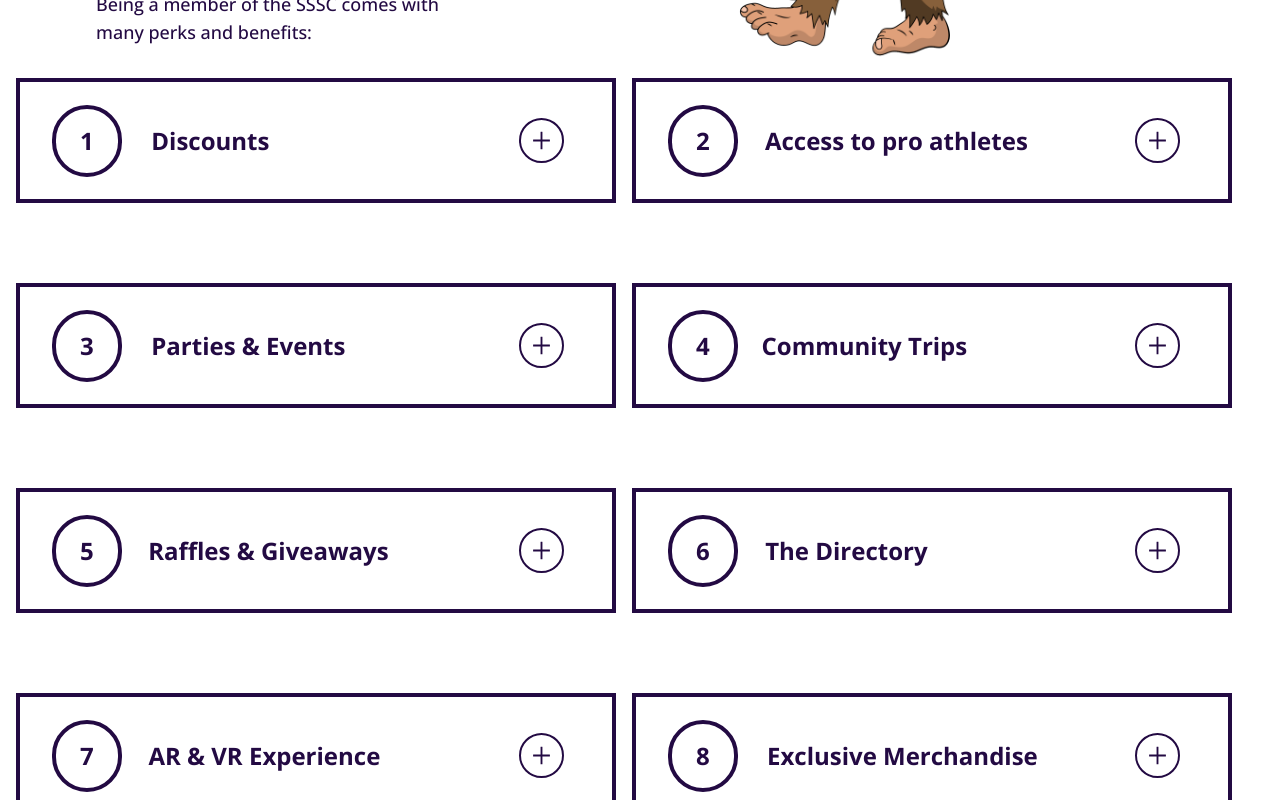
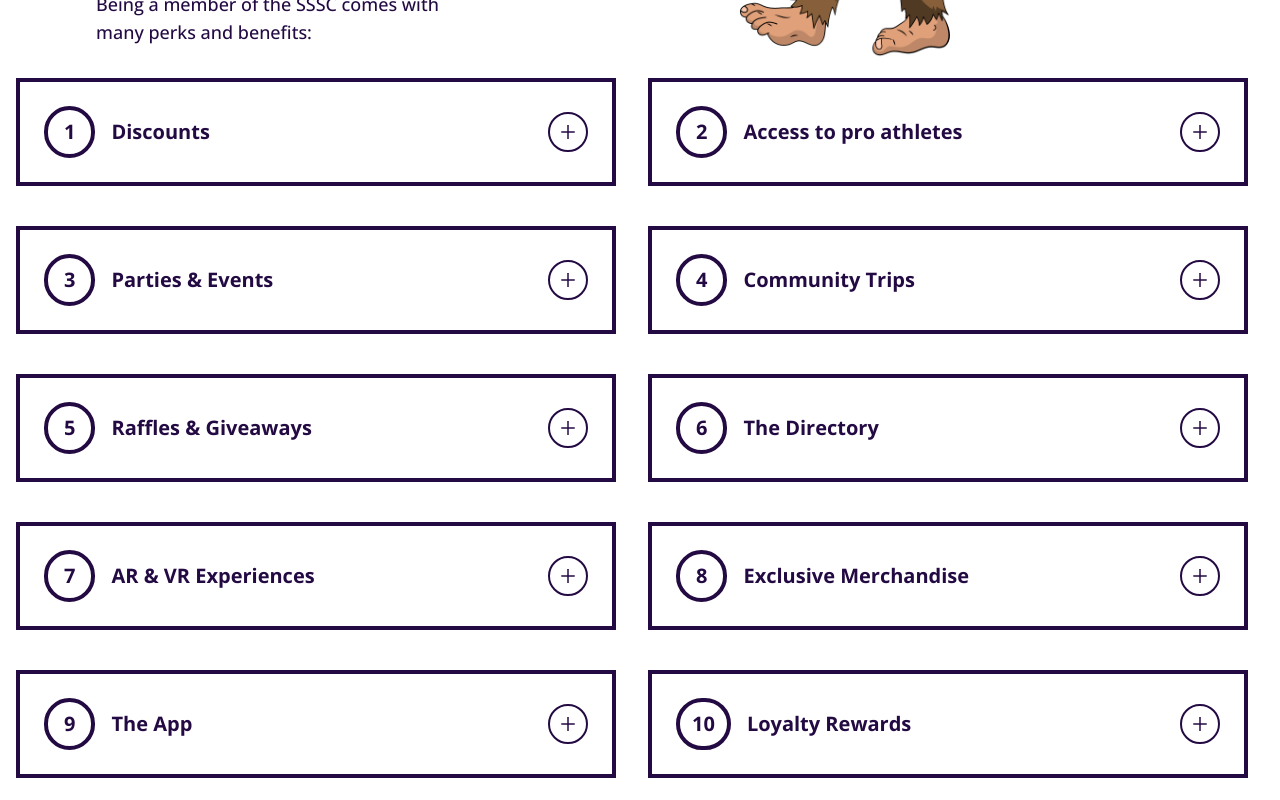
Before and after one commit to 0xIanB/shredding-sassy, a Next.js app: page /sssc in a window 1280 px wide. Shown: the part 620-1420 px from the top of the page. Built offline with nearby package versions, Linux system fonts and the light colour scheme; a web font is replaced by a local one.

Commit message:
sssc scripting

```diff
--- a/package.json
+++ b/package.json
@@ -9,7 +9,11 @@
     "lint": "next lint"
   },
   "dependencies": {
+    "@chakra-ui/react": "^2.3.6",
+    "@emotion/react": "^11.10.4",
+    "@emotion/styled": "^11.10.4",
     "embla-carousel-react": "^7.0.3",
+    "framer-motion": "^7.6.1",
     "next": "12.3.1",
     "react": "18.2.0",
     "react-dom": "18.2.0",
--- a/pages/sssc.js
+++ b/pages/sssc.js
@@ -5,7 +5,15 @@ import ssscsassy from '../assets/ssscsassy.png'
 import brownstroke from '../assets/ssscheader.png'
 import Footer from '../components/Footer'
 import Navbar from '../components/Navbar'
-import { AiOutlinePlus } from 'react-icons/ai'
+import { AiOutlineMinus, AiOutlinePlus } from 'react-icons/ai'
+import {
+  Accordion,
+  AccordionItem,
+  AccordionButton,
+  AccordionPanel,
+  AccordionIcon,
+  Box,
+} from '@chakra-ui/react'
 
 const sssc = () => {
   return (
@@ -52,161 +60,348 @@ const sssc = () => {
       </div>
 
       {/* Main Container */}
-      <div className='flex flex-col items-center lg:items-start justify-center md:flex-row flex-wrap lg:justify-evenly lg:mr-8 '>
-        {/* Inner Container */}
-        <div className='flex flex-row text-pri border-4 border-pri w-[330px] sm:w-[600px] h-[100px] sm:h-[125px] items-center justify-between p-4 mb-10 lg:mb-20'>
-          {/* Number */}
-          <div className='flex ml-2 sm:ml-4 border-4 sm:border-4 border-pri px-4 sm:px-6 py-2 sm:py-4 rounded-full'>
-            <p className='text-lg sm:text-2xl font-bold'>1</p>
+      <Accordion allowMultiple className='flex flex-row flex-wrap justify-evenly mx-4 lg:mx-0 lg:-ml-4'>
+        <AccordionItem className='w-[600px] mb-10'>
+          {({ isExpanded }) => (
+            <>
+              <h2 className='text-pri font-bold text-xl'>
+                <AccordionButton _expanded={{ bg: '#230A43', color: 'white' }} className='flex flex-row border-4 border-pri p-6'>
+                {isExpanded ? (
+                    <div className='px-4 py-2 border-4 bg-white border-white text-pri rounded-full'>
+                      1
                     </div>
-          {/* Title */}
-          <div className='flex mr-20 ml-4 sm:-ml-0 items-start sm:mr-[220px]'>
-            <p className='text-lg sm:text-2xl font-bold'>Discounts</p>
+                  ) : (
+                    <div className='px-4 py-2 border-4 border-pri rounded-full'>
+                      1
                     </div>
-          {/* Toggle */}
-          <div className='flex font-bold sm:mr-8 border-2 border-pri p-2 rounded-full cursor-pointer hover:bg-pri hover:text-white'>
-            <AiOutlinePlus size={25}/>
+                  )}
+                  <Box className='ml-4' flex='1' textAlign='left'>
+                    Discounts
+                  </Box>
+                  {isExpanded ? (
+                    <div className='p-2 border-2 bg-white border-white text-pri rounded-full'>
+                      <AiOutlineMinus fontSize='20px' />
                     </div>
+                  ) : (
+                    <div className='p-2 border-2 border-pri rounded-full'>
+                      <AiOutlinePlus fontSize='20px' />
                     </div>
-        {/* Inner Container */}
-        <div className='flex flex-row text-pri border-4 border-pri w-[330px] sm:w-[600px] h-[100px] sm:h-[125px] items-center justify-between p-4 mb-10 lg:mb-20'>
-          {/* Number */}
-          <div className='flex ml-2 sm:ml-4 border-4 sm:border-4 border-pri px-4 sm:px-6 py-2 sm:py-4 rounded-full'>
-            <p className='text-lg sm:text-2xl font-bold'>2</p>
+                  )}
+                </AccordionButton>
+              </h2>
+              <AccordionPanel pb={4}>
+                <p className='text-pri font-medium mt-8 mb-4'>We are in discussion with many top brands and retailers in the mountain sports space to provide amazing discounts and special offers.</p>
+              </AccordionPanel>
+            </>
+          )}
+        </AccordionItem>
+        <AccordionItem className='w-[600px] mb-10'>
+          {({ isExpanded }) => (
+            <>
+              <h2 className='text-pri font-bold text-xl'>
+                <AccordionButton _expanded={{ bg: '#230A43', color: 'white' }} className='flex flex-row border-4 border-pri p-6'>
+                {isExpanded ? (
+                    <div className='px-4 py-2 border-4 bg-white border-white text-pri rounded-full'>
+                      2
                     </div>
-          {/* Title */}
-          <div className='flex ml-4 sm:-ml-0 sm:mr-20'>
-            <p className='text-lg sm:text-2xl font-bold'>Access to pro athletes</p>
+                  ) : (
+                    <div className='px-4 py-2 border-4 border-pri rounded-full'>
+                      2
                     </div>
-          {/* Toggle */}
-          <div className='flex font-bold sm:mr-8 border-2 border-pri p-2 rounded-full cursor-pointer hover:bg-pri hover:text-white'>
-            <AiOutlinePlus size={25}/>
+                  )}
+                  <Box className='ml-4' flex='1' textAlign='left'>
+                    Access to pro athletes
+                  </Box>
+                  {isExpanded ? (
+                    <div className='p-2 border-2 bg-white border-white text-pri rounded-full'>
+                      <AiOutlineMinus fontSize='20px' />
                     </div>
+                  ) : (
+                    <div className='p-2 border-2 border-pri rounded-full'>
+                      <AiOutlinePlus fontSize='20px' />
                     </div>
-        {/* Inner Container */}
-        <div className='flex flex-row text-pri border-4 border-pri w-[330px] sm:w-[600px] h-[100px] sm:h-[125px] items-center justify-between p-4 mb-10 lg:mb-20'>
-          {/* Number */}
-          <div className='flex ml-2 sm:ml-4 border-4 sm:border-4 border-pri px-4 sm:px-6 py-2 sm:py-4 rounded-full'>
-            <p className='text-lg sm:text-2xl font-bold'>3</p>
+                  )}
+                </AccordionButton>
+              </h2>
+              <AccordionPanel pb={4}>
+                <p className='text-pri font-medium mt-8 mb-4'>We are in discussion with many top brands and retailers in the mountain sports space to provide amazing discounts and special offers.</p>
+              </AccordionPanel>
+            </>
+          )}
+        </AccordionItem>
+        <AccordionItem className='w-[600px] mb-10'>
+          {({ isExpanded }) => (
+            <>
+              <h2 className='text-pri font-bold text-xl'>
+                <AccordionButton _expanded={{ bg: '#230A43', color: 'white' }} className='flex flex-row border-4 border-pri p-6'>
+                {isExpanded ? (
+                    <div className='px-4 py-2 border-4 bg-white border-white text-pri rounded-full'>
+                      3
                     </div>
-          {/* Title */}
-          <div className='flex sm:-ml-0 sm:mr-36'>
-            <p className='text-lg sm:text-2xl font-bold'>Parties & Events</p>
+                  ) : (
+                    <div className='px-4 py-2 border-4 border-pri rounded-full'>
+                      3
                     </div>
-          {/* Toggle */}
-          <div className='flex font-bold sm:mr-8 border-2 border-pri p-2 rounded-full cursor-pointer hover:bg-pri hover:text-white'>
-            <AiOutlinePlus size={25}/>
+                  )}
+                  <Box className='ml-4' flex='1' textAlign='left'>
+                    Parties & Events
+                  </Box>
+                  {isExpanded ? (
+                    <div className='p-2 border-2 bg-white border-white text-pri rounded-full'>
+                      <AiOutlineMinus fontSize='20px' />
                     </div>
+                  ) : (
+                    <div className='p-2 border-2 border-pri rounded-full'>
+                      <AiOutlinePlus fontSize='20px' />
                     </div>
-        {/* Inner Container */}
-        <div className='flex flex-row text-pri border-4 border-pri w-[330px] sm:w-[600px] h-[100px] sm:h-[125px] items-center justify-between p-4 mb-10 lg:mb-20'>
-          {/* Number */}
-          <div className='flex ml-2 sm:ml-4 border-4 sm:border-4 border-pri px-4 sm:px-6 py-2 sm:py-4 rounded-full'>
-            <p className='text-lg sm:text-2xl font-bold'>4</p>
+                  )}
+                </AccordionButton>
+              </h2>
+              <AccordionPanel pb={4}>
+                <p className='text-pri font-medium mt-8 mb-4'>We are in discussion with many top brands and retailers in the mountain sports space to provide amazing discounts and special offers.</p>
+              </AccordionPanel>
+            </>
+          )}
+        </AccordionItem>
+        <AccordionItem className='w-[600px] mb-10'>
+          {({ isExpanded }) => (
+            <>
+              <h2 className='text-pri font-bold text-xl'>
+                <AccordionButton _expanded={{ bg: '#230A43', color: 'white' }} className='flex flex-row border-4 border-pri p-6'>
+                {isExpanded ? (
+                    <div className='px-4 py-2 border-4 bg-white border-white text-pri rounded-full'>
+                      4
                     </div>
-          {/* Title */}
-          <div className='flex sm:-ml-0 sm:mr-36'>
-            <p className='text-lg sm:text-2xl font-bold'>Community Trips</p>
+                  ) : (
+                    <div className='px-4 py-2 border-4 border-pri rounded-full'>
+                      4
                     </div>
-          {/* Toggle */}
-          <div className='flex font-bold sm:mr-8 border-2 border-pri p-2 rounded-full cursor-pointer hover:bg-pri hover:text-white'>
-            <AiOutlinePlus size={25}/>
+                  )}
+                  <Box className='ml-4' flex='1' textAlign='left'>
+                    Community Trips
+                  </Box>
+                  {isExpanded ? (
+                    <div className='p-2 border-2 bg-white border-white text-pri rounded-full'>
+                      <AiOutlineMinus fontSize='20px' />
                     </div>
+                  ) : (
+                    <div className='p-2 border-2 border-pri rounded-full'>
+                      <AiOutlinePlus fontSize='20px' />
                     </div>
-        {/* Inner Container */}
-        <div className='flex flex-row text-pri border-4 border-pri w-[330px] sm:w-[600px] h-[100px] sm:h-[125px] items-center justify-between p-4 mb-10 lg:mb-20'>
-          {/* Number */}
-          <div className='flex ml-2 sm:ml-4 border-4 sm:border-4 border-pri px-4 sm:px-6 py-2 sm:py-4 rounded-full'>
-            <p className='text-lg sm:text-2xl font-bold'>5</p>
+                  )}
+                </AccordionButton>
+              </h2>
+              <AccordionPanel pb={4}>
+                <p className='text-pri font-medium mt-8 mb-4'>We are in discussion with many top brands and retailers in the mountain sports space to provide amazing discounts and special offers.</p>
+              </AccordionPanel>
+            </>
+          )}
+        </AccordionItem>
+        <AccordionItem className='w-[600px] mb-10'>
+          {({ isExpanded }) => (
+            <>
+              <h2 className='text-pri font-bold text-xl'>
+                <AccordionButton _expanded={{ bg: '#230A43', color: 'white' }} className='flex flex-row border-4 border-pri p-6'>
+                {isExpanded ? (
+                    <div className='px-4 py-2 border-4 bg-white border-white text-pri rounded-full'>
+                      5
                     </div>
-          {/* Title */}
-          <div className='flex ml-4 sm:-ml-2 sm:mr-24'>
-            <p className='text-lg sm:text-2xl font-bold'>Raffles & Giveaways</p>
+                  ) : (
+                    <div className='px-4 py-2 border-4 border-pri rounded-full'>
+                      5
                     </div>
-          {/* Toggle */}
-          <div className='flex font-bold sm:mr-8 border-2 border-pri p-2 rounded-full cursor-pointer hover:bg-pri hover:text-white'>
-            <AiOutlinePlus size={25}/>
+                  )}
+                  <Box className='ml-4' flex='1' textAlign='left'>
+                    Raffles & Giveaways
+                  </Box>
+                  {isExpanded ? (
+                    <div className='p-2 border-2 bg-white border-white text-pri rounded-full'>
+                      <AiOutlineMinus fontSize='20px' />
                     </div>
+                  ) : (
+                    <div className='p-2 border-2 border-pri rounded-full'>
+                      <AiOutlinePlus fontSize='20px' />
                     </div>
-        {/* Inner Container */}
-        <div className='flex flex-row text-pri border-4 border-pri w-[330px] sm:w-[600px] h-[100px] sm:h-[125px] items-center justify-between p-4 mb-10 lg:mb-20'>
-          {/* Number */}
-          <div className='flex ml-2 sm:ml-4 border-4 sm:border-4 border-pri px-4 sm:px-6 py-2 sm:py-4 rounded-full'>
-            <p className='text-lg sm:text-2xl font-bold'>6</p>
+                  )}
+                </AccordionButton>
+              </h2>
+              <AccordionPanel pb={4}>
+                <p className='text-pri font-medium mt-8 mb-4'>We are in discussion with many top brands and retailers in the mountain sports space to provide amazing discounts and special offers.</p>
+              </AccordionPanel>
+            </>
+          )}
+        </AccordionItem>
+        <AccordionItem className='w-[600px] mb-10'>
+          {({ isExpanded }) => (
+            <>
+              <h2 className='text-pri font-bold text-xl'>
+                <AccordionButton _expanded={{ bg: '#230A43', color: 'white' }} className='flex flex-row border-4 border-pri p-6'>
+                {isExpanded ? (
+                    <div className='px-4 py-2 border-4 bg-white border-white text-pri rounded-full'>
+                      6
                     </div>
-          {/* Title */}
-          <div className='flex mr-8 sm:-ml-1 sm:mr-44'>
-            <p className='text-lg sm:text-2xl font-bold'>The Directory</p>
+                  ) : (
+                    <div className='px-4 py-2 border-4 border-pri rounded-full'>
+                      6
                     </div>
-          {/* Toggle */}
-          <div className='flex font-bold sm:mr-8 border-2 border-pri p-2 rounded-full cursor-pointer hover:bg-pri hover:text-white'>
-            <AiOutlinePlus size={25}/>
+                  )}
+                  <Box className='ml-4' flex='1' textAlign='left'>
+                    The Directory
+                  </Box>
+                  {isExpanded ? (
+                    <div className='p-2 border-2 bg-white border-white text-pri rounded-full'>
+                      <AiOutlineMinus fontSize='20px' />
                     </div>
+                  ) : (
+                    <div className='p-2 border-2 border-pri rounded-full'>
+                      <AiOutlinePlus fontSize='20px' />
                     </div>
-        {/* Inner Container */}
-        <div className='flex flex-row text-pri border-4 border-pri w-[330px] sm:w-[600px] h-[100px] sm:h-[125px] items-center justify-between p-4 mb-10 lg:mb-20'>
-          {/* Number */}
-          <div className='flex ml-2 sm:ml-4 border-4 sm:border-4 border-pri px-4 sm:px-6 py-2 sm:py-4 rounded-full'>
-            <p className='text-lg sm:text-2xl font-bold'>7</p>
+                  )}
+                </AccordionButton>
+              </h2>
+              <AccordionPanel pb={4}>
+                <p className='text-pri font-medium mt-8 mb-4'>We are in discussion with many top brands and retailers in the mountain sports space to provide amazing discounts and special offers.</p>
+              </AccordionPanel>
+            </>
+          )}
+        </AccordionItem>
+        <AccordionItem className='w-[600px] mb-10'>
+          {({ isExpanded }) => (
+            <>
+              <h2 className='text-pri font-bold text-xl'>
+                <AccordionButton _expanded={{ bg: '#230A43', color: 'white' }} className='flex flex-row border-4 border-pri p-6'>
+                {isExpanded ? (
+                    <div className='px-4 py-2 border-4 bg-white border-white text-pri rounded-full'>
+                      7
                     </div>
-          {/* Title */}
-          <div className='flex ml-4 sm:-ml-0 sm:mr-28'>
-            <p className='text-lg sm:text-2xl font-bold'>AR & VR Experience</p>
+                  ) : (
+                    <div className='px-4 py-2 border-4 border-pri rounded-full'>
+                      7
                     </div>
-          {/* Toggle */}
-          <div className='flex font-bold sm:mr-8 border-2 border-pri p-2 rounded-full cursor-pointer hover:bg-pri hover:text-white'>
-            <AiOutlinePlus size={25}/>
+                  )}
+                  <Box className='ml-4' flex='1' textAlign='left'>
+                    AR & VR Experiences
+                  </Box>
+                  {isExpanded ? (
+                    <div className='p-2 border-2 bg-white border-white text-pri rounded-full'>
+                      <AiOutlineMinus fontSize='20px' />
                     </div>
+                  ) : (
+                    <div className='p-2 border-2 border-pri rounded-full'>
+                      <AiOutlinePlus fontSize='20px' />
                     </div>
-        {/* Inner Container */}
-        <div className='flex flex-row text-pri border-4 border-pri w-[330px] sm:w-[600px] h-[100px] sm:h-[125px] items-center justify-between p-4 mb-10 lg:mb-20'>
-          {/* Number */}
-          <div className='flex ml-2 sm:ml-4 border-4 sm:border-4 border-pri px-4 sm:px-6 py-2 sm:py-4 rounded-full'>
-            <p className='text-lg sm:text-2xl font-bold'>8</p>
+                  )}
+                </AccordionButton>
+              </h2>
+              <AccordionPanel pb={4}>
+                <p className='text-pri font-medium mt-8 mb-4'>We are in discussion with many top brands and retailers in the mountain sports space to provide amazing discounts and special offers.</p>
+              </AccordionPanel>
+            </>
+          )}
+        </AccordionItem>
+        <AccordionItem className='w-[600px] mb-10'>
+          {({ isExpanded }) => (
+            <>
+              <h2 className='text-pri font-bold text-xl'>
+                <AccordionButton _expanded={{ bg: '#230A43', color: 'white' }} className='flex flex-row border-4 border-pri p-6'>
+                {isExpanded ? (
+                    <div className='px-4 py-2 border-4 bg-white border-white text-pri rounded-full'>
+                      8
                     </div>
-          {/* Title */}
-          <div className='flex ml-4 sm:-ml-1 sm:mr-16'>
-            <p className='text-lg sm:text-2xl font-bold'>Exclusive Merchandise</p>
+                  ) : (
+                    <div className='px-4 py-2 border-4 border-pri rounded-full'>
+                      8
                     </div>
-          {/* Toggle */}
-          <div className='flex font-bold sm:mr-8 border-2 border-pri p-2 rounded-full cursor-pointer hover:bg-pri hover:text-white'>
-            <AiOutlinePlus size={25}/>
+                  )}
+                  <Box className='ml-4' flex='1' textAlign='left'>
+                    Exclusive Merchandise
+                  </Box>
+                  {isExpanded ? (
+                    <div className='p-2 border-2 bg-white border-white text-pri rounded-full'>
+                      <AiOutlineMinus fontSize='20px' />
                     </div>
+                  ) : (
+                    <div className='p-2 border-2 border-pri rounded-full'>
+                      <AiOutlinePlus fontSize='20px' />
                     </div>
-        {/* Inner Container */}
-        <div className='flex flex-row text-pri border-4 border-pri w-[330px] sm:w-[600px] h-[100px] sm:h-[125px] items-center justify-between p-4 mb-10 lg:mb-20'>
-          {/* Number */}
-          <div className='flex ml-2 sm:ml-4 border-4 sm:border-4 border-pri px-4 sm:px-6 py-2 sm:py-4 rounded-full'>
-            <p className='text-lg sm:text-2xl font-bold'>9</p>
+                  )}
+                </AccordionButton>
+              </h2>
+              <AccordionPanel pb={4}>
+                <p className='text-pri font-medium mt-8 mb-4'>We are in discussion with many top brands and retailers in the mountain sports space to provide amazing discounts and special offers.</p>
+              </AccordionPanel>
+            </>
+          )}
+        </AccordionItem>
+        <AccordionItem className='w-[600px] mb-10'>
+          {({ isExpanded }) => (
+            <>
+              <h2 className='text-pri font-bold text-xl'>
+                <AccordionButton _expanded={{ bg: '#230A43', color: 'white' }} className='flex flex-row border-4 border-pri p-6'>
+                {isExpanded ? (
+                    <div className='px-4 py-2 border-4 bg-white border-white text-pri rounded-full'>
+                      9
                     </div>
-          {/* Title */}
-          <div className='flex sm:-ml-0 mr-20 sm:mr-60'>
-            <p className='text-lg sm:text-2xl font-bold'>The App</p>
+                  ) : (
+                    <div className='px-4 py-2 border-4 border-pri rounded-full'>
+                      9
                     </div>
-          {/* Toggle */}
-          <div className='flex font-bold sm:mr-8 border-2 border-pri p-2 rounded-full cursor-pointer hover:bg-pri hover:text-white'>
-            <AiOutlinePlus size={25}/>
+                  )}
+                  <Box className='ml-4' flex='1' textAlign='left'>
+                    The App
+                  </Box>
+                  {isExpanded ? (
+                    <div className='p-2 border-2 bg-white border-white text-pri rounded-full'>
+                      <AiOutlineMinus fontSize='20px' />
                     </div>
+                  ) : (
+                    <div className='p-2 border-2 border-pri rounded-full'>
+                      <AiOutlinePlus fontSize='20px' />
                     </div>
-        {/* Inner Container */}
-        <div className='flex flex-row text-pri border-4 border-pri w-[330px] sm:w-[600px] h-[100px] sm:h-[125px] items-center justify-between p-4 mb-10 lg:mb-20'>
-          {/* Number */}
-          <div className='flex ml-2 sm:ml-4 border-4 sm:border-4 border-pri px-3 sm:px-5 py-2 sm:py-4 rounded-full'>
-            <p className='text-lg sm:text-2xl font-bold'>10</p>
+                  )}
+                </AccordionButton>
+              </h2>
+              <AccordionPanel pb={4}>
+                <p className='text-pri font-medium mt-8 mb-4'>We are in discussion with many top brands and retailers in the mountain sports space to provide amazing discounts and special offers.</p>
+              </AccordionPanel>
+            </>
+          )}
+        </AccordionItem>
+        <AccordionItem className='w-[600px] mb-10'>
+          {({ isExpanded }) => (
+            <>
+              <h2 className='text-pri font-bold text-xl'>
+                <AccordionButton _expanded={{ bg: '#230A43', color: 'white' }} className='flex flex-row border-4 border-pri p-6'>
+                {isExpanded ? (
+                    <div className='px-3 py-2 border-4 bg-white border-white text-pri rounded-full'>
+                      10
                     </div>
-          {/* Title */}
-          <div className='flex sm:-ml-0 mr-2 sm:mr-[140px]'>
-            <p className='text-lg sm:text-2xl font-bold'>Loyalty Rewards</p>
+                  ) : (
+                    <div className='px-3 py-2 border-4 border-pri rounded-full'>
+                      10
                     </div>
-          {/* Toggle */}
-          <div className='flex font-bold sm:mr-8 border-2 border-pri p-2 rounded-full cursor-pointer hover:bg-pri hover:text-white'>
-            <AiOutlinePlus size={25}/>
+                  )}
+                  <Box className='ml-4' flex='1' textAlign='left'>
+                    Loyalty Rewards
+                  </Box>
+                  {isExpanded ? (
+                    <div className='p-2 border-2 bg-white border-white text-pri rounded-full'>
+                      <AiOutlineMinus fontSize='20px' />
                     </div>
+                  ) : (
+                    <div className='p-2 border-2 border-pri rounded-full'>
+                      <AiOutlinePlus fontSize='20px' />
                     </div>
-
-      </div>
-
-
+                  )}
+                </AccordionButton>
+              </h2>
+              <AccordionPanel pb={4}>
+                <p className='text-pri font-medium mt-8 mb-4'>We are in discussion with many top brands and retailers in the mountain sports space to provide amazing discounts and special offers.</p>
+              </AccordionPanel>
+            </>
+          )}
+        </AccordionItem>
+      </Accordion>
     <Footer />
   </div>
 )
```
Also changed, not shown: 1 other file (tests, documents, lock files or other folders). Lines whose indentation alone changed are shown as unchanged.
